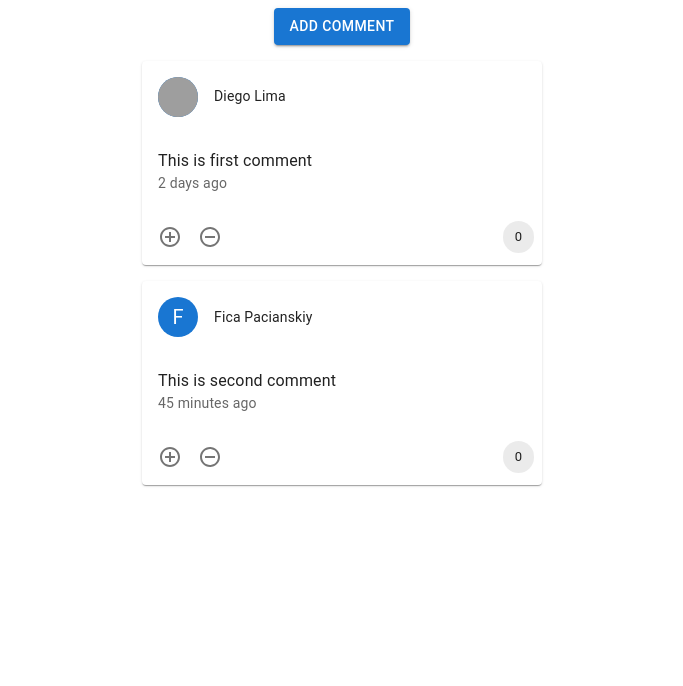
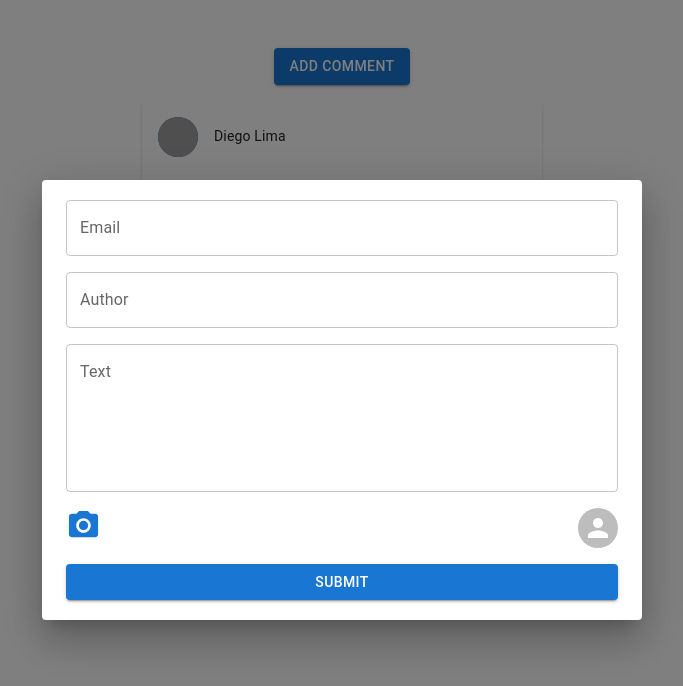
Before and after one commit to OwtmPatrick/comments-react-mobx-ts, a React (Create React App) app: page / in a window 1280 px wide. Both pictures are taken after a click on the button "ADD COMMENT". Shown: the top 686 px of the page, without its empty margins (298-981 px from the left). Built offline with nearby package versions, Linux system fonts and the light colour scheme; grey boxes are pictures that could not be loaded.

Commit message:
add comment form

```diff
--- /dev/null
+++ b/src/components/AddComment/index.tsx
@@ -0,0 +1,123 @@
+import * as React from 'react';
+import {
+	Stack,
+	Button,
+	TextField,
+	Dialog,
+	DialogContent,
+	Tooltip,
+	IconButton,
+	Avatar
+} from '@mui/material';
+import {PhotoCamera} from '@mui/icons-material';
+import {useFormik} from 'formik';
+import validationSchema from './validationSchema';
+
+interface IAddComment {
+	open: boolean;
+	handleClose: () => void;
+}
+
+const AddComment = ({open, handleClose}: IAddComment): JSX.Element => {
+	const formik = useFormik({
+		initialValues: {
+			email: '',
+			author: '',
+			text: '',
+			avatar: ''
+		},
+		validationSchema,
+		onSubmit: values => {
+			console.log(values);
+		}
+	});
+
+	const handleCapture = ({target}: any) => {
+		const file = target.files[0];
+		const reader = new FileReader();
+
+		reader.readAsDataURL(file);
+
+		reader.onloadend = function () {
+			formik.setFieldValue('avatar', reader.result);
+		};
+	};
+
+	return (
+		<Dialog open={open} onClose={handleClose} sx={{'& .MuiDialog-paper': {width: '100%'}}}>
+			<form onSubmit={formik.handleSubmit}>
+				<DialogContent>
+					<Stack spacing={2}>
+						<TextField
+							fullWidth
+							id="email"
+							name="email"
+							label="Email"
+							type="email"
+							value={formik.values.email}
+							onChange={formik.handleChange}
+							error={formik.touched.email && Boolean(formik.errors.email)}
+							helperText={formik.touched.email && formik.errors.email}
+						/>
+
+						<TextField
+							fullWidth
+							id="author"
+							name="author"
+							label="Author"
+							type="author"
+							value={formik.values.author}
+							onChange={formik.handleChange}
+							error={formik.touched.author && Boolean(formik.errors.author)}
+							helperText={formik.touched.author && formik.errors.author}
+						/>
+
+						<TextField
+							fullWidth
+							id="text"
+							name="text"
+							label="Text"
+							value={formik.values.text}
+							onChange={formik.handleChange}
+							error={formik.touched.text && Boolean(formik.errors.text)}
+							helperText={formik.touched.text && formik.errors.text}
+							multiline
+							rows={5}
+						/>
+
+						<input
+							accept="image/*"
+							id="faceImage"
+							type="file"
+							onChange={handleCapture}
+							hidden
+						/>
+
+						<Stack direction="row" justifyContent="space-between">
+							<label htmlFor="faceImage">
+								<Tooltip title="Select image">
+									<IconButton
+										color="primary"
+										aria-label="upload picture"
+										component="span"
+										style={{padding: 0}}
+									>
+										<PhotoCamera fontSize="large" />
+									</IconButton>
+								</Tooltip>
+							</label>
+
+							<Avatar src={formik.values.avatar} />
+						</Stack>
+
+						<Button color="primary" variant="contained" fullWidth type="submit">
+							Submit
+						</Button>
+					</Stack>
+				</DialogContent>
+			</form>
+		</Dialog>
+	);
+};
+
+export default AddComment;
--- /dev/null
+++ b/src/components/AddComment/validationSchema.ts
@@ -0,0 +1,7 @@
+import * as yup from 'yup';
+
+export default yup.object({
+	email: yup.string().email('Enter a valid email').required('Email is required'),
+	author: yup.string().required('Author is required'),
+	text: yup.string().required('Text is required')
+});
--- a/src/components/Comments-list/index.tsx
+++ b/src/components/Comments-list/index.tsx
@@ -1,18 +1,30 @@
 import React from 'react';
 import {Stack, Button} from '@mui/material';
-// import {getSnapshot} from 'mobx-state-tree';
 import {observer} from 'mobx-react-lite';
 import {useMst} from '../../store/models/Root';
 import Comment, {IComment} from '../Comment';
+import AddComment from '../AddComment';
 
 const CommentsList = observer(() => {
+	const [open, setOpen] = React.useState<boolean>(false);
+
+	const handleClickOpen = (): void => {
+		setOpen(true);
+	};
+
+	const handleClose = (): void => {
+		setOpen(false);
+	};
+
 	const {
 		commentsStore: {comments}
 	} = useMst();
 
 	return (
-		<Stack spacing={2} alignItems="center">
-			<Button variant="contained">Add comment</Button>
+		<Stack spacing={2} alignItems="center" sx={{padding: 5}}>
+			<Button variant="contained" onClick={handleClickOpen}>Add comment</Button>
+
+			<AddComment open={open} handleClose={handleClose}/>
 
 			{comments.map(({
 				id, incrementRating, decrementRating, timeAgo, ...rest
```
